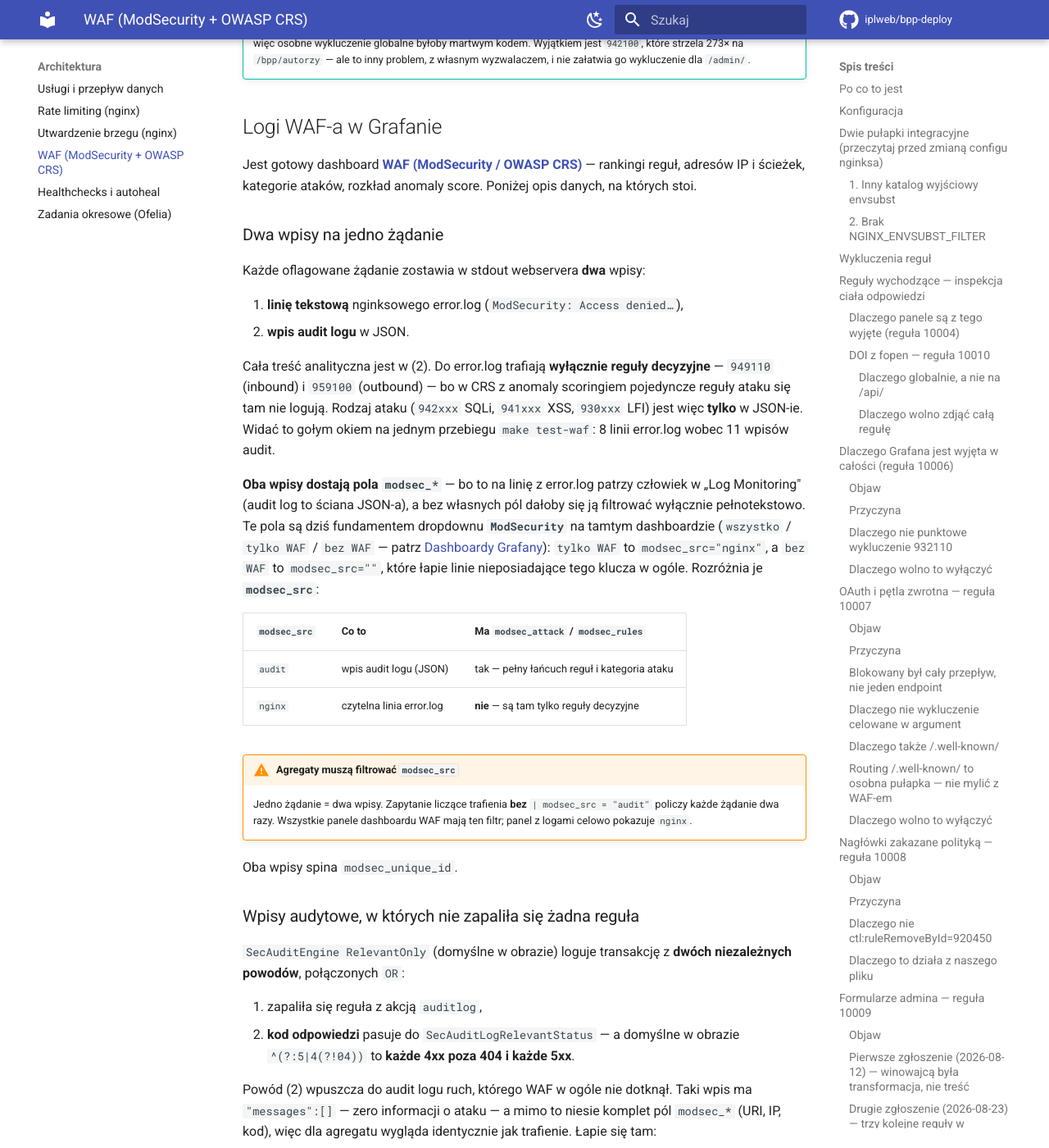
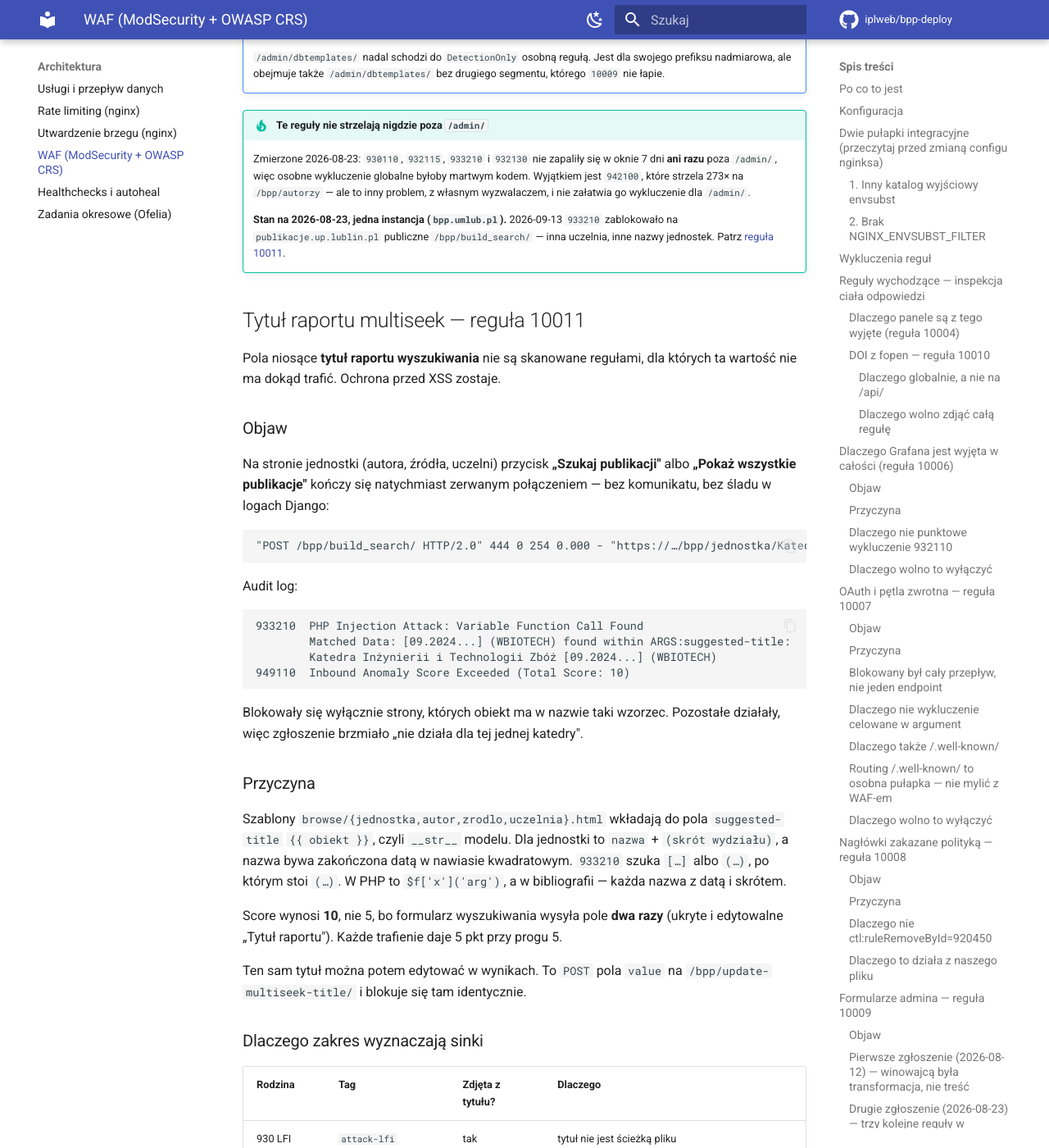
Before and after one commit to iplweb/bpp-deploy, an MkDocs documentation site: the page built from docs/architektura/waf.md, in a window 1280 px wide and 1400 px high, scrolled down 18367 px. Shown: the whole window at 82% size. Built offline with MkDocs 1.6.1 and Material for MkDocs 9.7.7, drawn with Linux system fonts in a browser that asks for light colours; comment, search, counter and statistics services are not loaded; some of the changed text lies outside the part shown.

Commit message:
fix(waf): tytul raportu multiseek zapalal 933210 (regula 10011)
"Szukaj publikacji" na stronie jednostki konczylo sie natychmiast
zerwanym polaczeniem (POST /bpp/build_search/ -> 444). Szablony browse/*
wysylaja w suggested-title __str__ obiektu, a nazwa
"Katedra ... [09.2024...] (WBIOTECH)" pasuje do wzorca 933210
`[...] (...)` (PHP variable function call). Formularz wysyla pole dwa
razy, stad Total Score 10. To samo pole (`value`) blokowalo sie na
/bpp/update-multiseek-title/.

Zakres wyznaczony po sinkach: z ARGS:suggested-title i ARGS:value, tylko
na tych dwoch sciezkach, zdjete tagi attack-lfi/rfi/rce/injection-php/
sqli (tytul trafia przez nh3 do sesji w Redisie i do HTML-a). XSS (941)
zostaje, bo tytul jest renderowany |safe, a endpointy sa csrf_exempt.
Nie DetectionOnly jak w 10009 - endpointy sa anonimowe.

make test-waf: 9 nowych przypadkow (FP z produkcji, CENA: RCE/SQLi,
kontrole XSS / inne pole / inna sciezka); przed regula 4 FAIL, po
regule 76/76 OK. mkdocs build --strict OK.

Co-Authored-By: Claude Opus 5 (1M context) <noreply@anthropic.com>
Claude-Session: https://claude.ai/code/session_01P5UCmBaK1WMBtN2yiEg3PP

````diff
--- a/docs/architektura/waf.md
+++ b/docs/architektura/waf.md
@@ -223,6 +223,14 @@ Obecnie jest ich dziesięć:
   w nim pełnoprawnym tokenem (ukośniki to znaki niesłowne). Zgłoszenie
   2026-08-12: `/api/v1/zrodlo/` zwracało uciętą odpowiedź. W BPP nie ma PHP,
   więc reguła nie ma tu czego chronić. Szczegóły: [DOI z `fopen`](#doi-fopen).
+
+- **`id:10011` — tytuł raportu multiseek bez reguł, które nie mają tu sinka.**
+  Pola `suggested-title` (`/bpp/build_search/`) i `value`
+  (`/bpp/update-multiseek-title/`) nie są skanowane rodzinami 930/931/932/933/942,
+  bo tytuł trafia wyłącznie do sesji i do HTML-a. **XSS (941) zostaje.**
+  Zgłoszenie 2026-09-13: „Szukaj publikacji" na stronie jednostki
+  `… [09.2024...] (WBIOTECH)` → `933210` → zerwane połączenie. Szczegóły:
+  [Tytuł raportu multiseek](#tytul-raportu).
 
 Reguły 10002 i 10003 schodzą dla swoich ścieżek do `ctl:ruleEngine=DetectionOnly`:
 trafienia nadal trafiają do audit logu (i posłużą do napisania precyzyjnych
@@ -809,6 +817,97 @@ i `932115` działają bez zmian.
     273× na `/bpp/autorzy` — ale to inny problem, z własnym wyzwalaczem,
     i nie załatwia go wykluczenie dla `/admin/`.
 
+    **Stan na 2026-08-23, jedna instancja (`bpp.umlub.pl`).** 2026-09-13
+    `933210` zablokowało na `publikacje.up.lublin.pl` publiczne
+    `/bpp/build_search/` — inna uczelnia, inne nazwy jednostek. Patrz
+    [reguła 10011](#tytul-raportu).
+
+## Tytuł raportu multiseek — reguła 10011 {#tytul-raportu}
+
+Pola niosące **tytuł raportu wyszukiwania** nie są skanowane regułami, dla
+których ta wartość nie ma dokąd trafić. Ochrona przed XSS zostaje.
+
+### Objaw
+
+Na stronie jednostki (autora, źródła, uczelni) przycisk **„Szukaj publikacji"**
+albo **„Pokaż wszystkie publikacje"** kończy się natychmiast zerwanym
+połączeniem — bez komunikatu, bez śladu w logach Django:
+
+```text
+"POST /bpp/build_search/ HTTP/2.0" 444 0 254 0.000 - "https://…/bpp/jednostka/Katedra-Inzynierii-i-Technologii-Zboz-092024/"
+```
+
+Audit log:
+
+```text
+933210  PHP Injection Attack: Variable Function Call Found
+        Matched Data: [09.2024...] (WBIOTECH) found within ARGS:suggested-title:
+        Katedra Inżynierii i Technologii Zbóż [09.2024...] (WBIOTECH)
+949110  Inbound Anomaly Score Exceeded (Total Score: 10)
+```
+
+Blokowały się wyłącznie strony, których obiekt ma w nazwie taki wzorzec.
+Pozostałe działały, więc zgłoszenie brzmiało „nie działa dla tej jednej katedry".
+
+### Przyczyna
+
+Szablony `browse/{jednostka,autor,zrodlo,uczelnia}.html` wkładają do pola
+`suggested-title` `{{ obiekt }}`, czyli `__str__` modelu. Dla jednostki to
+`nazwa` + ` (skrót wydziału)`, a nazwa bywa zakończona datą w nawiasie
+kwadratowym. `933210` szuka `[…]` albo `(…)`, po którym stoi `(…)`. W PHP to
+`$f['x']('arg')`, a w bibliografii — każda nazwa z datą i skrótem.
+
+Score wynosi **10**, nie 5, bo formularz wyszukiwania wysyła pole **dwa razy**
+(ukryte i edytowalne „Tytuł raportu"). Każde trafienie daje 5 pkt przy progu 5.
+
+Ten sam tytuł można potem edytować w wynikach. To `POST` pola `value` na
+`/bpp/update-multiseek-title/` i blokuje się tam identycznie.
+
+### Dlaczego zakres wyznaczają sinki
+
+| Rodzina | Tag | Zdjęta z tytułu? | Dlaczego |
+|---|---|---|---|
+| 930 LFI | `attack-lfi` | tak | tytuł nie jest ścieżką pliku |
+| 931 RFI | `attack-rfi` | tak | tytuł nie jest pobierany ani includowany |
+| 932 RCE | `attack-rce` | tak | nie trafia do powłoki |
+| 933 PHP | `attack-injection-php` | tak | w BPP nie ma PHP |
+| 942 SQLi | `attack-sqli` | tak | sesja siedzi w Redisie (`SESSION_ENGINE = cache`), nie w SQL-u |
+| **941 XSS** | `attack-xss` | **nie** | tytuł jest renderowany `|safe` |
+
+XSS zostaje, bo to **jedyny realny sink**. Tytuł przechodzi przez `nh3.clean`,
+ale potem jest renderowany `|safe` (`multiseek/title.html`). Oba endpointy są
+przy tym `@csrf_exempt`, więc obca strona może podstawić tytuł do sesji
+ofiary. WAF jest tu drugą warstwą za `nh3` i powinien nią zostać.
+
+### Dlaczego nie inne warianty
+
+- **`ctl:ruleRemoveTargetById=933210`.** Tytuł to wolny tekst: wpisuje go
+  użytkownik, a domyślnie są to nazwy jednostek, autorów i czasopism z całej
+  bazy. Dane mają tę samą naturę co streszczenia w
+  [10009](#formularze-admina), gdzie lista ID przegrała trzy razy
+  w jedenaście dni.
+- **`ctl:ruleEngine=DetectionOnly` na ścieżce, jak w 10009.** Granica 10009
+  biegnie po uwierzytelnieniu, a tu jej nie ma. Oba endpointy są anonimowe,
+  więc pozostałe pola (`jednostka`, `autor`, `zrodlo`, `rok`, `typ`) mają
+  zostać w pełni chronione.
+
+### Cena i kontrole w `make test-waf`
+
+| Wynik | Przypadek |
+|---|---|
+| PASS | nazwa jednostki z produkcji na `/bpp/build_search/` i na `/bpp/update-multiseek-title/` |
+| PASS — `CENA:` | realne RCE i SQLi w tytule raportu |
+| BLOK | XSS w `suggested-title` i w `value` |
+| BLOK | ten sam ciąg w polu `jednostka` (wykluczenie dotyczy argumentu, nie ścieżki) |
+| BLOK | `suggested-title` na innej ścieżce (wykluczenie dotyczy ścieżki, nie nazwy pola) |
+
+!!! tip "Po stronie BPP da się to załatwić u źródła"
+    Domyślny tytuł nie musi jechać z przeglądarki. Widok może ustalić go sam
+    z PK (`jednostka`, `autor`, `zrodlo`), a pole „Tytuł raportu" może być
+    puste, z nazwą jako `placeholder`. Wtedy WAF widzi nazwę tylko wtedy, gdy
+    użytkownik świadomie ją wpisze. Reguła 10011 zostaje i tak, bo tytuł
+    wpisany ręcznie nadal może zawierać nawiasy.
+
 ## Logi WAF-a w Grafanie
 
 Jest gotowy dashboard **[WAF (ModSecurity / OWASP CRS)](../monitoring/dashboardy-grafany.md#waf-modsecurity-owasp-crs)**
````
Also changed, not shown: other parts of docs/architektura/waf.md (+1 -1 lines), CLAUDE.md (+2 -0 lines), 2 other files.
